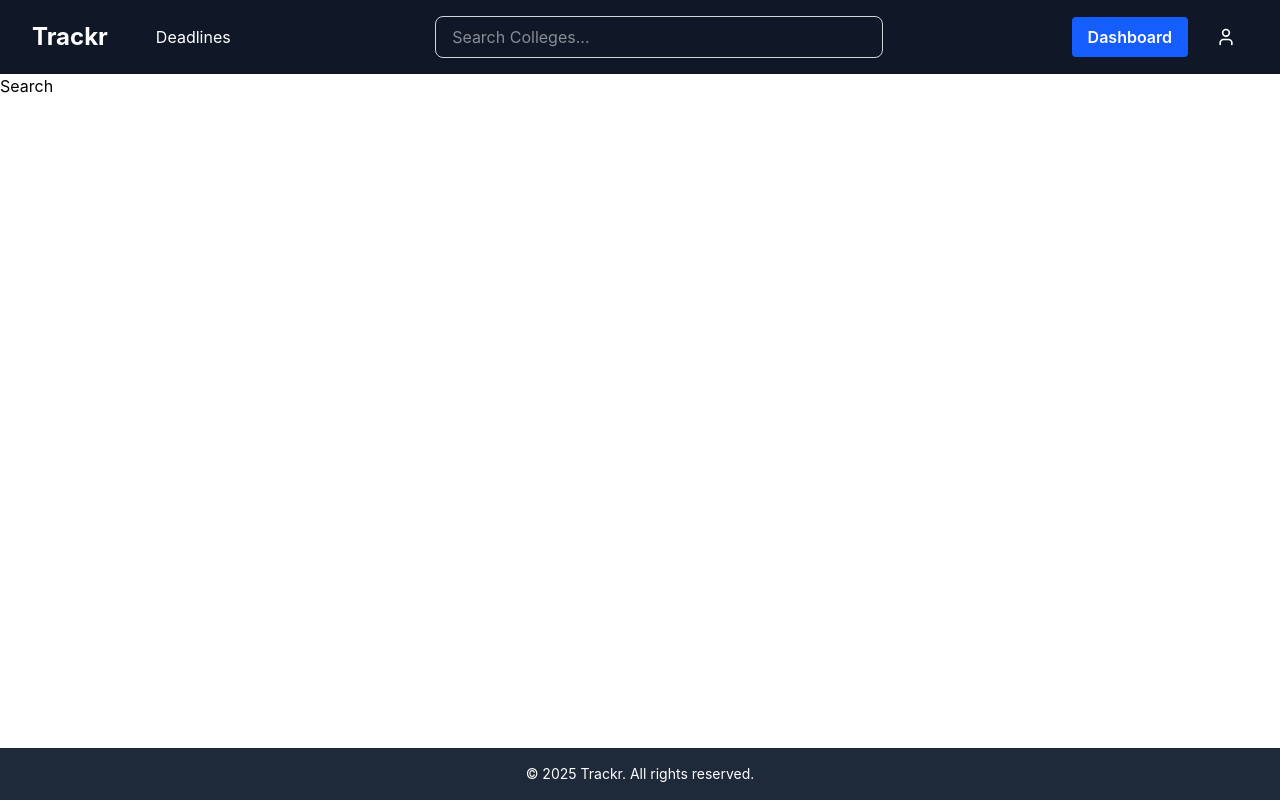
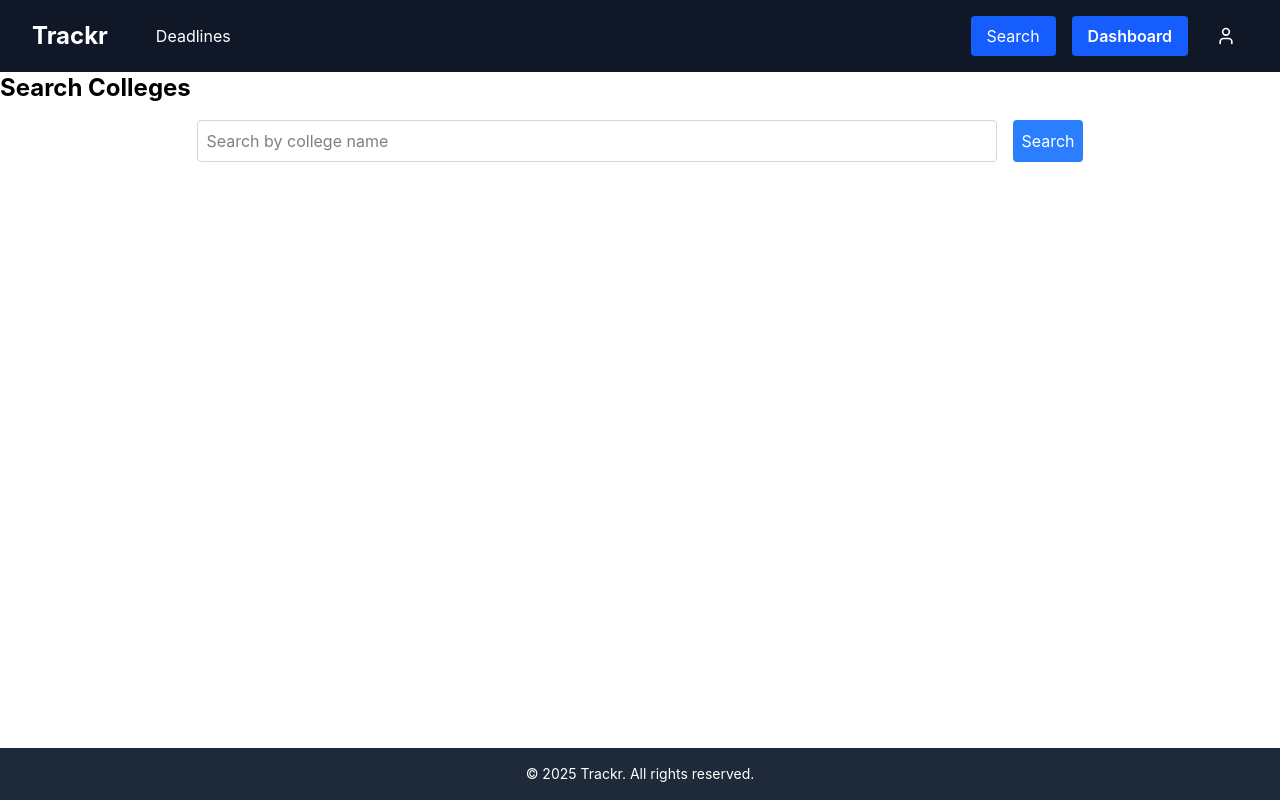
Before and after one commit to Ritesh381/Trackr-Frontend, a React (Vite) app: page /search in a window 1280 px wide. Built offline with nearby package versions, Linux system fonts and the light colour scheme.

Commit message:
ADded search page

```diff
--- a/src/components/Dashboard.jsx
+++ b/src/components/Dashboard.jsx
@@ -17,7 +17,7 @@ function Dashboard() {
         <h1>{user && `Hello, ${user}`}</h1>
         {/* colleges he have applied to: */}
         <div>
-
+            Dashbaord
         </div>
 
     </div>
--- a/src/components/NavBar.jsx
+++ b/src/components/NavBar.jsx
@@ -2,7 +2,6 @@ import { useContext, useEffect, useRef, useState } from "react";
 import { Link } from "react-router-dom";
 import { User, LogOut } from "lucide-react";
 import { LoginContext } from "../context/Login";
-import DeadlineWindow from "./DeadlineWindow";
 
 const NavBar = () => {
   const [isMobileMenuOpen, setIsMobileMenuOpen] = useState(false);
@@ -32,21 +31,16 @@ const NavBar = () => {
         <Link to="/" className="text-2xl font-bold">
           Trackr
         </Link>
-        <Link to="/deadline" className="text-bold hidden md:block px-4 py-2 rounded hover:bg-gray-800">
+        <Link
+          to="/deadline"
+          className="text-bold hidden md:block px-4 py-2 rounded hover:bg-gray-800"
+        >
           Deadlines
         </Link>
       </div>
 
-      <div className="hidden md:flex w-full max-w-md justify-center">
-  <input
-    type="text"
-    placeholder="Search Colleges..."
-    className="w-full px-4 py-2 border border-gray-300 rounded-lg shadow-sm focus:outline-none focus:ring-2 focus:ring-blue-500"
-  />
-</div>
-
-
       <div className="flex items-center gap-4 relative z-30">
+        <Link to="/search" className="bg-blue-600 hover:bg-blue-700 px-4 py-2 rounded text-white font-semibol">Search</Link>
         <Link
           to="/dashboard"
           className="bg-blue-600 hover:bg-blue-700 px-4 py-2 rounded text-white font-semibold"
--- a/src/components/Search.jsx
+++ b/src/components/Search.jsx
@@ -2,7 +2,22 @@ import React from 'react'
 
 function Search() {
   return (
-    <div>Search</div>
+    <div className='flex-row'>
+      <h1 className='text-2xl font-bold mb-4'>Search Colleges</h1>
+      <form className='flex gap-4 justify-center'>
+        <input
+          type="text"
+          placeholder="Search by college name"
+          className='p-2 w-200 border border-gray-300 rounded'
+        />
+        <button
+          type="submit"
+          className='bg-blue-500 text-white p-2 rounded hover:bg-blue-600'
+        >
+          Search
+        </button>
+      </form>
+    </div>
   )
 }
 
```
